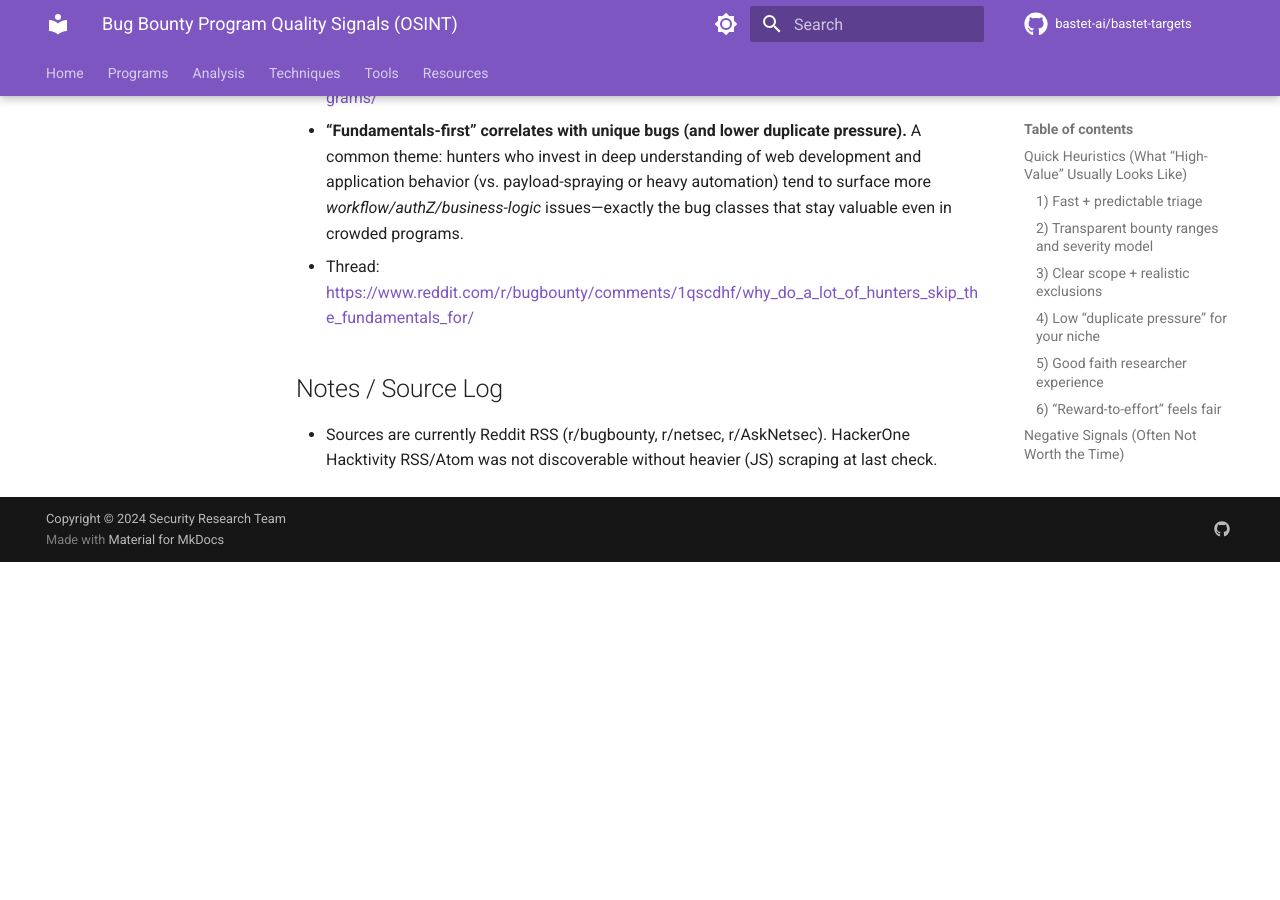
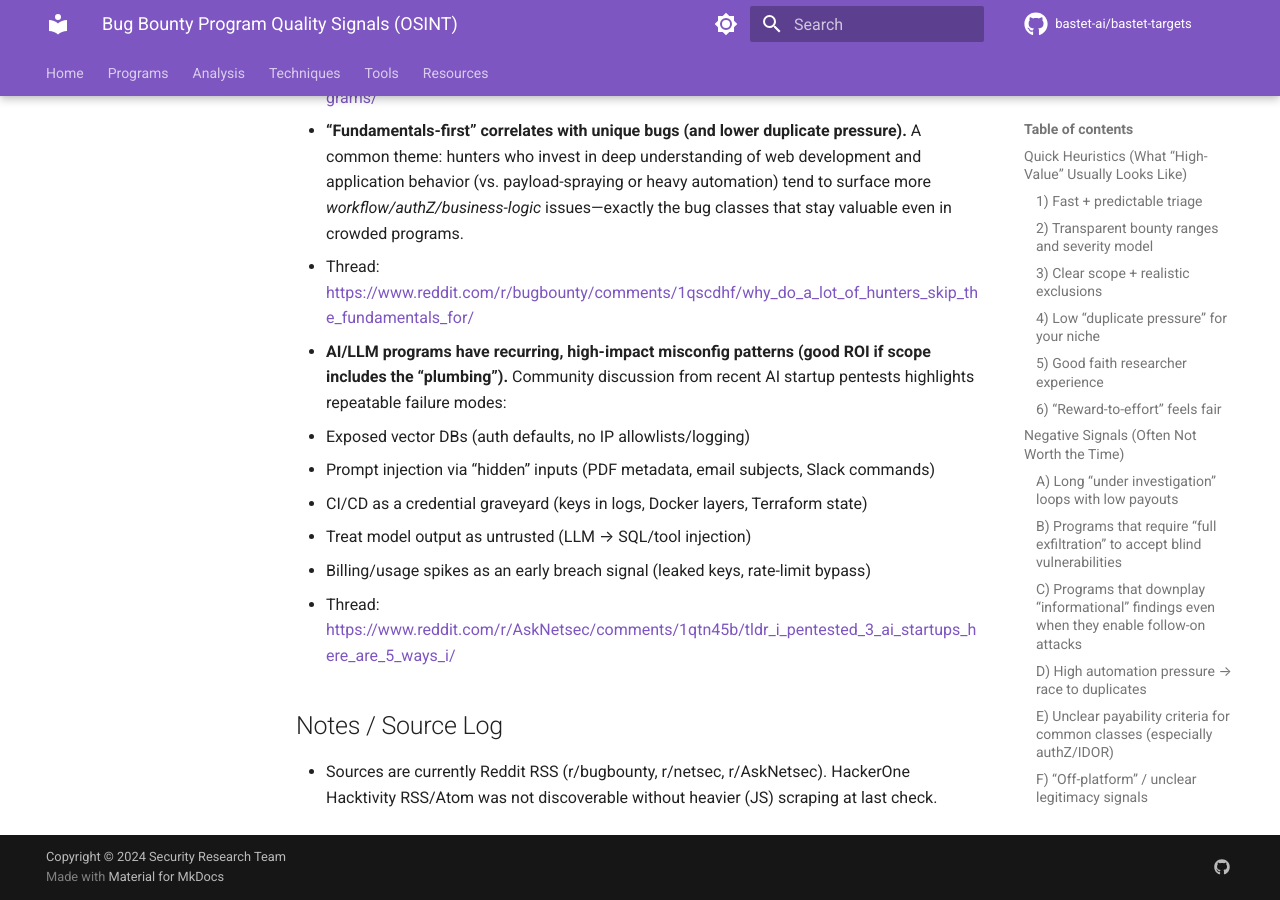
Before and after one commit to bastet-ai/bastet-targets, an MkDocs documentation site: the page built from docs/programs/program-quality-signals.md, in a window 1280 px wide and 900 px high, scrolled down 4554 px. Built offline with MkDocs 1.6.1 and Material for MkDocs 9.7.7, drawn with Linux system fonts in a browser that asks for light colours; comment, search, counter and statistics services are not loaded; before the commit the page ends 5116 px from its top, so only the background shows below that.

Commit message:
docs: add AI/LLM program quality signals from AskNetsec

```diff
--- a/docs/programs/program-quality-signals.md
+++ b/docs/programs/program-quality-signals.md
@@ -126,6 +126,14 @@
 - **“Fundamentals-first” correlates with unique bugs (and lower duplicate pressure).** A common theme: hunters who invest in deep understanding of web development and application behavior (vs. payload-spraying or heavy automation) tend to surface more *workflow/authZ/business-logic* issues—exactly the bug classes that stay valuable even in crowded programs.
   - Thread: https://www.reddit.com/r/bugbounty/comments/1qscdhf/why_do_a_lot_of_hunters_skip_the_fundamentals_for/
 
+- **AI/LLM programs have recurring, high-impact misconfig patterns (good ROI if scope includes the “plumbing”).** Community discussion from recent AI startup pentests highlights repeatable failure modes:
+  - Exposed vector DBs (auth defaults, no IP allowlists/logging)
+  - Prompt injection via “hidden” inputs (PDF metadata, email subjects, Slack commands)
+  - CI/CD as a credential graveyard (keys in logs, Docker layers, Terraform state)
+  - Treat model output as untrusted (LLM → SQL/tool injection)
+  - Billing/usage spikes as an early breach signal (leaked keys, rate-limit bypass)
+  - Thread: https://www.reddit.com/r/AskNetsec/comments/1qtn45b/tldr_i_pentested_3_ai_startups_here_are_5_ways_i/
+
 ## Notes / Source Log
 
 - Sources are currently Reddit RSS (r/bugbounty, r/netsec, r/AskNetsec). HackerOne Hacktivity RSS/Atom was not discoverable without heavier (JS) scraping at last check.
```
